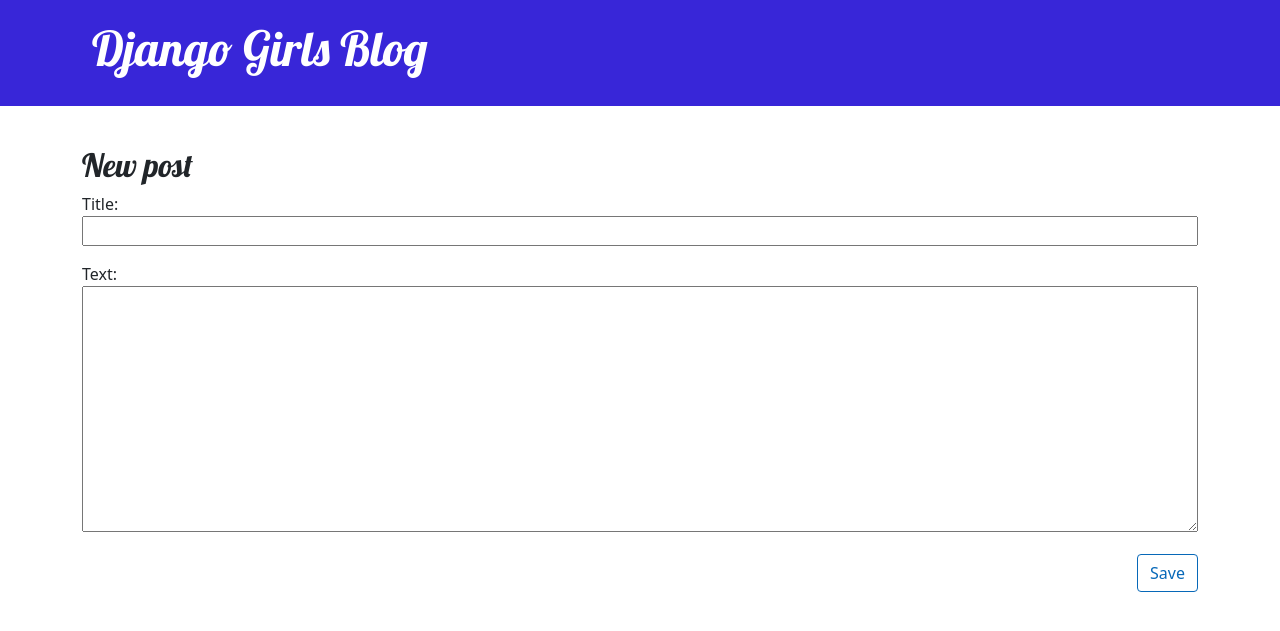
After one commit to Thepr72/my-first-blog, a Django app: page /post/new/ in a window 1280 px wide. The commit adds this page. Shown: the top 631 px of the page. Run offline with Django 3.2, Linux system fonts and the light colour scheme.

Commit message:
Added views to create/edit blog post inside the site.

```diff
--- /dev/null
+++ b/blog/forms.py
@@ -0,0 +1,9 @@
+from django import forms
+
+from .models import Post
+
+class PostForm(forms.ModelForm):
+
+    class Meta:
+        model = Post
+        fields = ('title', 'text')
--- a/blog/static/css/blog.css
+++ b/blog/static/css/blog.css
@@ -1,5 +1,5 @@
 .page-header {
-    background-color: #C25100;
+    background-color: #3826d8;
     margin-top: 0;
     margin-bottom: 40px;
     padding: 20px 20px 20px 40px;
@@ -59,12 +59,12 @@
 
 .btn-secondary,
 .btn-secondary:visited {
-    color: #C25100;
+    color: #0768b8;
     background: none;
-    border-color: #C25100;
+    border-color: #0768b8;
 }
 
 .btn-secondary:hover {
     color: #FFFFFF;
-    background-color: #C25100;
+    background-color: #0768b8;
 }
--- a/blog/templates/blog/base.html
+++ b/blog/templates/blog/base.html
@@ -11,6 +11,11 @@
     <body>
         <header class="page-header">
             <div class="container">
+            {% if user.is_authenticated %}
+            <a href="{% url 'post_new' %}" class="top=menu">
+                {% include './icons/file-earmark-plus.svg' %}
+            </a>
+            {% endif %}
             <h1><a href="/">Django Girls Blog</a></h1>
         </div>
         </header>
--- /dev/null
+++ b/blog/templates/blog/post_edit.html
@@ -0,0 +1,9 @@
+{% extends 'blog/base.html' %}
+
+{% block content %}
+    <h2>New post</h2>
+    <form method="POST" class="post-form">{% csrf_token %}
+        {{ form.as_p }}
+        <button type="submit" class="save btn btn-secondary">Save</button>
+    </form>
+{% endblock %}
--- a/blog/urls.py
+++ b/blog/urls.py
@@ -4,4 +4,6 @@
 urlpatterns = [
     path('',views.post_list, name='post_list'),
     path('post/<int:pk>/', views.post_detail, name='post_detail'),
+    path('post/new/', views.post_new, name='post_new'),
+    path('post/<int:pk>/edit/', views.post_edit, name='post_edit'),
 ]
--- a/blog/views.py
+++ b/blog/views.py
@@ -2,6 +2,8 @@
 from django.utils import timezone
 from .models import Post
 from django.shortcuts import render, get_object_or_404
+from .forms import PostForm
+from django.shortcuts import redirect
 
 def post_list(request):
     posts = Post.objects.filter(published_date__lte=timezone.now()).order_by('published_date')
@@ -10,3 +12,30 @@
 def post_detail(request, pk):
     post = get_object_or_404(Post, pk=pk)
     return render(request, 'blog/post_detail.html',{'post': post})
+
+def post_new(request):
+    if request.method == "POST":
+     form = PostForm(request.POST)
+     if form.is_valid():
+         post = form.save(commit=False)
+         post.author = request.user
+         post.published_date = timezone.now()
+         post.save()
+         return redirect('post_detail', pk=post.pk)
+    else:
+        form = PostForm()
+        return render(request, 'blog/post_edit.html', {'form':form})
+
+def post_edit(request, pk):
+    post = get_object_or_404(Post, pk=pk)
+    if request.method == "POST":
+        form = PostForm(request.POST, instance=post)
+        if form.is_valid():
+            post = form.save(commit=False)
+            post.author = request.user
+            post.published_date = timezone.now()
+            post.save()
+            return redirect('post_detail', pk=post.pk)
+    else:
+        form = PostForm(instance=post)
+    return render(request, 'blog/post_edit.html', {'form': form})
--- a/mysite/urls.py
+++ b/mysite/urls.py
@@ -19,4 +19,5 @@
 urlpatterns = [
     path('admin/', admin.site.urls),
     path('',include('blog.urls')),
+
 ]
```
Also changed, not shown: blog/templates/blog/post_detail.html (+10 -3 lines), blog/templates/blog/icons/file-earmark-plus.svg (added), blog/templates/blog/icons/pencil-fill.svg (added).
